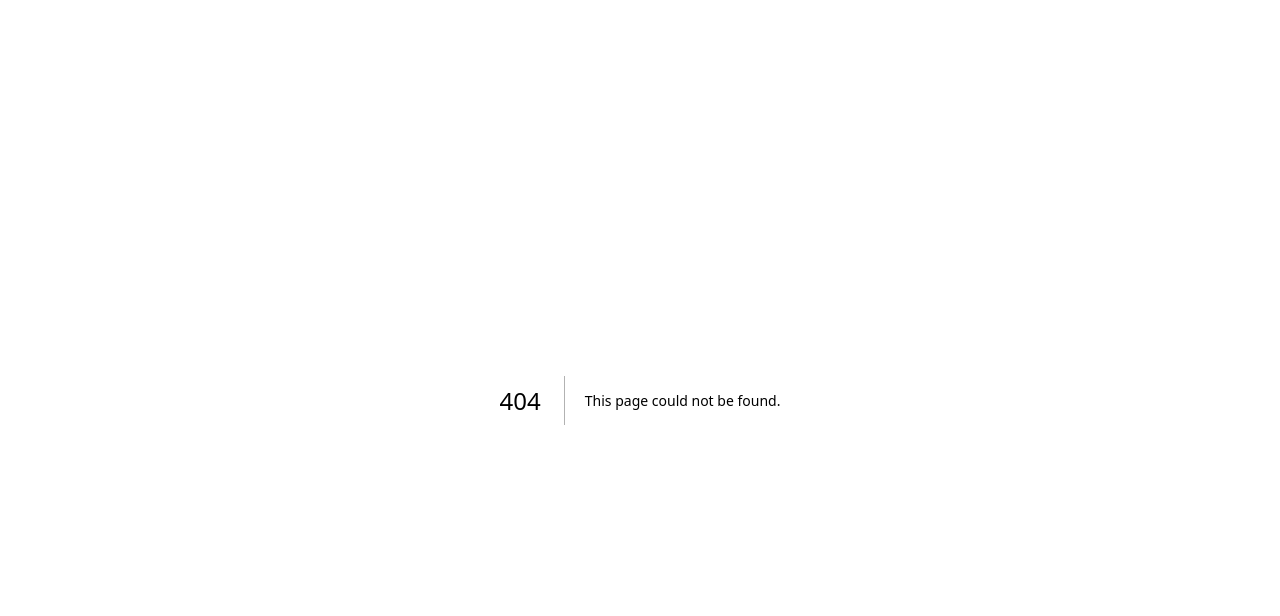
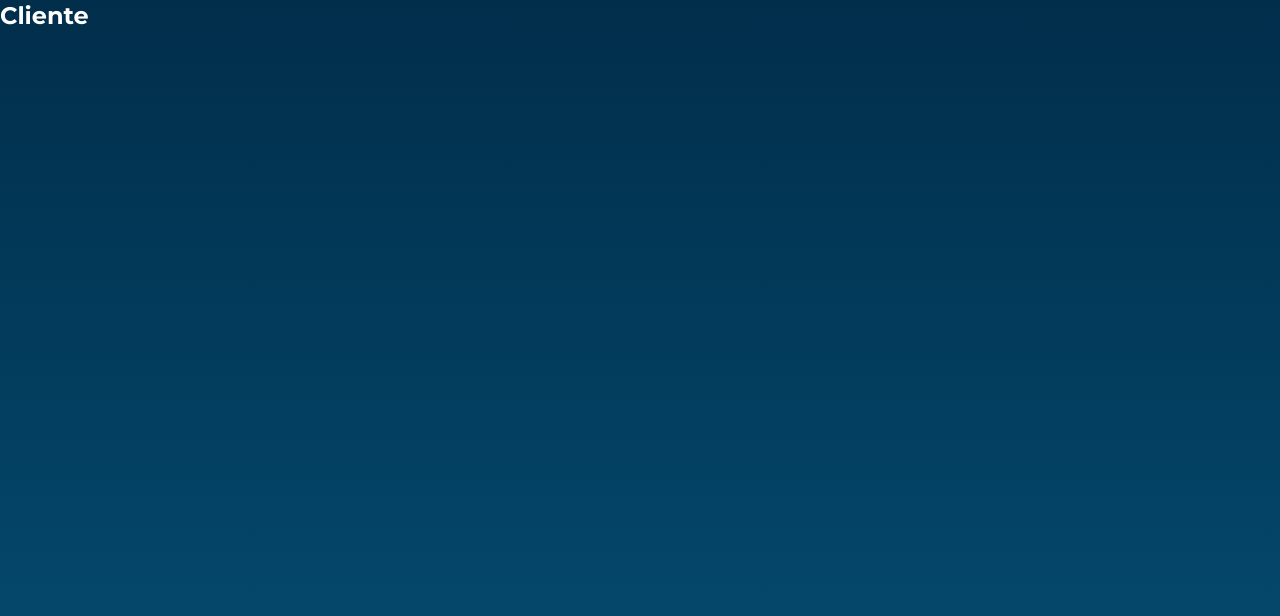
Before and after one commit to LeonardoAtaides/Banco-Malvader, a Next.js app in the folder frontend/: page /Cliente in a window 1280 px wide. Before the commit this address had no page. Shown: the top 616 px of the page. Built offline with nearby package versions, Linux system fonts and the light colour scheme.

Commit message:
add page cliente

```diff
--- /dev/null
+++ b/frontend/src/app/Cliente/page.tsx
@@ -0,0 +1,11 @@
+"use client";
+
+import React from "react";
+export default function Cliente() {
+
+  return (
+    <main className="bg-gradient-to-b from-[#012E4B] to-[#064F75] min-h-screen">
+        <h1 className="text-white text-2xl font-bold">Cliente</h1>
+    </main>
+  );
+}
```
